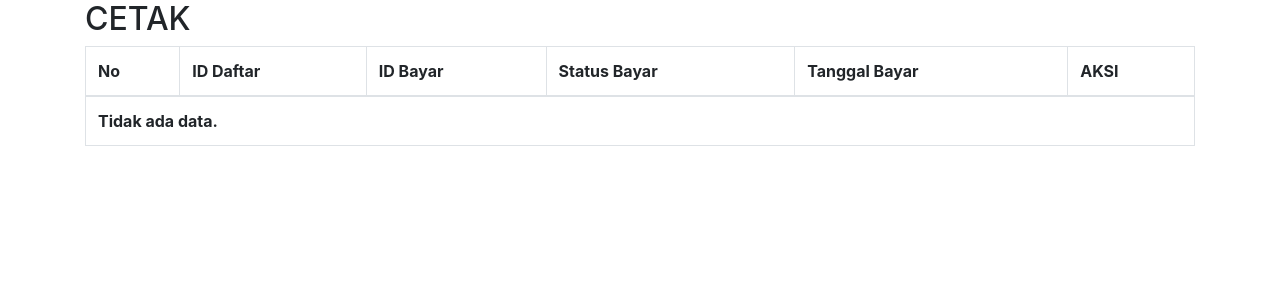
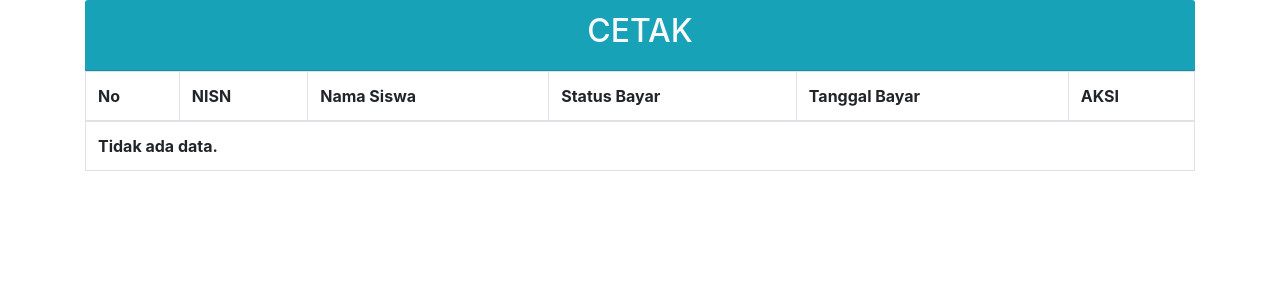
Before and after one commit to arifdestro/ProyekWeb, a PHP site: page /cetak.php in a window 1280 px wide. Shown: the top 300 px of the page. Run offline with PHP 8.4, Linux system fonts and the light colour scheme; data comes from the database, SQL or seed files in the repository; data that the repository does not hold is empty.

Commit message:
mengubah file cetak

```diff
--- a/User/cetak.php
+++ b/User/cetak.php
@@ -13,25 +13,30 @@
 <body>
 
 <div class="container">
+<div class="card-header text-center text-light bg-info">
   <h2 text-align="center">CETAK</h2>
+</div>
   <table class="table table-bordered">
     <thead>
       <tr>
       <th>No</th>
-        <th>ID Daftar</th>
-        <th>ID Bayar</th>
-        <th>Status Bayar</th>
-        <th>Tanggal Bayar</th>
-        <th>AKSI</th>
+      <th>NISN</th>
+      <th>Nama Siswa</th>
+      <th>Status Bayar</th>
+      <th>Tanggal Bayar</th>
+      <th>AKSI</th>
       </tr>
     </thead>
     <tbody>
     <?php
     include 'includes/connector.php';
-				$result = mysqli_query($koneksi, "SELECT daftar.ID_DAFTAR, bayar.ID_BAYAR, daftar.STATUS_BAYAR, bayar.TGL_BAYAR
-          FROM daftar, bayar
+				$result = mysqli_query($koneksi, "SELECT daftar.ID_DAFTAR, siswa.NISN, siswa.NAMA_SISWA, bayar.ID_BAYAR, daftar.STATUS_BAYAR, bayar.TGL_BAYAR
+          FROM daftar, bayar, detail_daftar, siswa
           WHERE
-          daftar.ID_DAFTAR = bayar.ID_DAFTAR");
+          daftar.ID_DAFTAR = bayar.ID_DAFTAR
+          AND daftar.ID_DAFTAR = detail_daftar.ID_DAFTAR
+          AND siswa.NISN = detail_daftar.NISN
+          AND daftar.STATUS_BAYAR = 'Sudah Bayar'");
 
       if(mysqli_num_rows($result) > 0){
           //membuat variabel $no untuk menyimpan nomor urut
@@ -42,13 +47,13 @@
               echo '
               <tr>
                   <td>'.$no.'</td>
-                  <td>'.$data['ID_DAFTAR'].'</td>
-                  <td>'.$data['ID_BAYAR'].'</td>
+                  <td>'.$data['NISN'].'</td>
+                  <td>'.$data['NAMA_SISWA'].'</td>
                   <td>'.$data['STATUS_BAYAR'].'</td>
                   <td>'.$data['TGL_BAYAR'].'</td>
                   <td>
-                  <a href="cetak_nota.php?ID_DAFTAR='.$data['ID_DAFTAR'].'"><button type="button" class="btn btn-primary">Cetak Nota</button></a>
-                  <a href="cetak_kp.php?ID_DAFTAR='.$data['ID_DAFTAR'].'"><button type="button" class="btn btn-primary">Cetak Kartu Peserta</button></a>
+                  <a href="cetak_nota.php?STATUS_BAYAR='.$data['STATUS_BAYAR'].'"><button type="button" class="btn btn-primary">Cetak Nota</button></a>
+                  <a href="cetak_kp.php?NISN='.$data['NISN'].'"><button type="button" class="btn btn-primary">Cetak Kartu Peserta</button></a>
                   </td>
               </tr>
               ';
--- a/User/cetak_nota.php
+++ b/User/cetak_nota.php
@@ -15,9 +15,9 @@
     include 'includes/connector.php';
 	include 'includes/fpdf.php';
 	session_start();
-if (isset($_GET['ID_DAFTAR']))
+if (isset($_GET['STATUS_BAYAR']))
 {
-	$ID_DAFTAR=$_GET['ID_DAFTAR'];
+	$STATUS_BAYAR=$_GET['STATUS_BAYAR= Sudah Bayar'];
 }
 	?>
 
@@ -40,7 +40,7 @@ if (isset($_GET['ID_DAFTAR']))
 		daftar.ID_DAFTAR = bayar.ID_DAFTAR
 		AND daftar.ID_DAFTAR= detail_daftar.ID_DAFTAR
 		AND siswa.NISN = detail_daftar.NISN
-		AND daftar.ID_DAFTAR='$ID_DAFTAR'");
+		AND daftar.STATUS_BAYAR='$STATUS_BAYAR= Sudah Bayar'");
 		while($data = mysqli_fetch_array($sql)){
 		?>
 		<tr>
```
Also changed, not shown: User/cetak_kp.php (+4 -4 lines).
